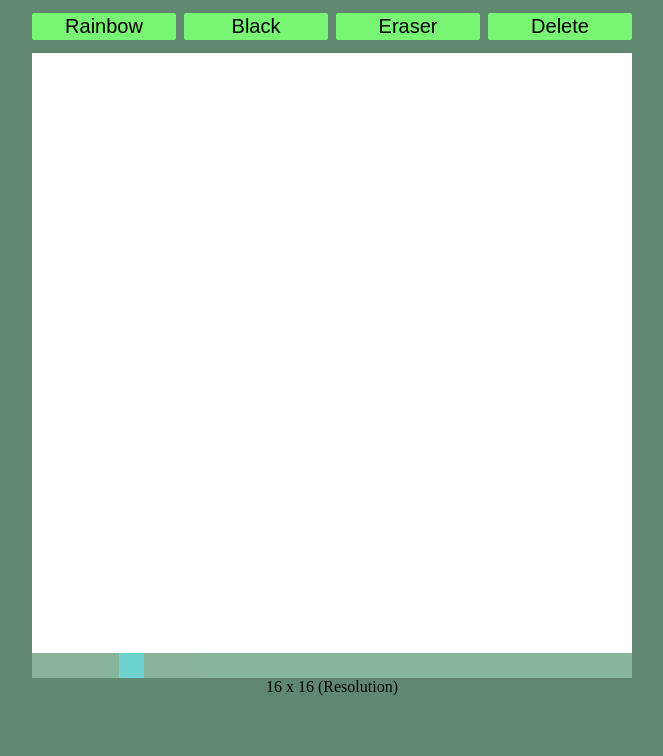
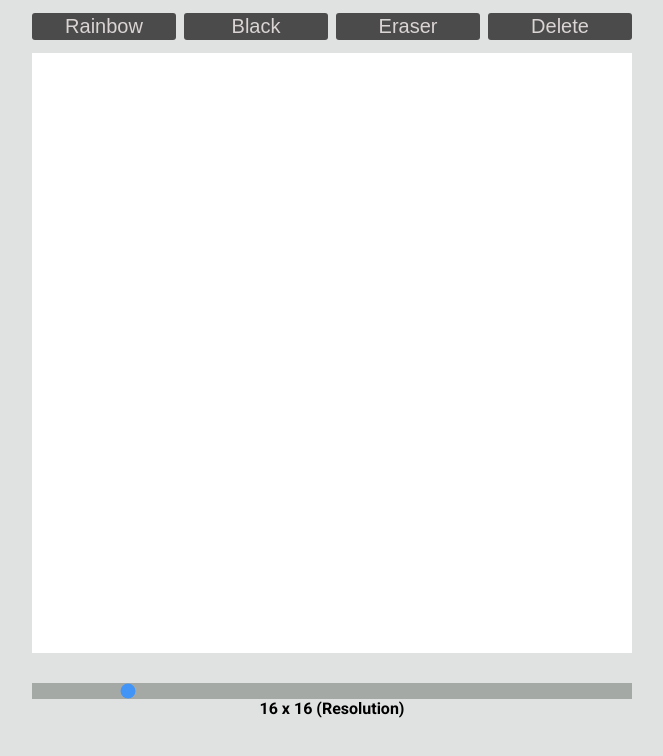
Before and after one commit to aurorn/Etch-A-Sketch, a plain HTML site: page index.html in a window 1280 px wide. Shown: the whole page, without its empty margins (308-971 px from the left). Drawn offline with Linux system fonts and the light colour scheme.

Commit message:
Added further styling to the webpage

```diff
--- a/styles/styles.css
+++ b/styles/styles.css
@@ -1,3 +1,5 @@
+@import url('https://fonts.googleapis.com/css2?family=Roboto:ital,wght@0,100;0,300;0,400;0,500;0,700;0,900;1,100;1,300;1,400;1,500;1,700;1,900&display=swap');
+
 * {
     margin: 0;
     padding: 0;
@@ -5,7 +7,7 @@
 }
 
 body{
-    background-color: rgb(96, 136, 112);
+    background-color: rgb(224, 226, 225);
     display: flex;
     flex-direction: column;
     align-items: center;
@@ -41,15 +43,14 @@
 }
 
 .slider {
+    margin-top: 30px;
     -webkit-appearance: none;
     appearance: none;
     height: 20px;
     width: 600px;
-    background: rgba(168, 218, 187, 0.801);
+    background: rgba(120, 126, 122, 0.801);
     outline: none;
     opacity: 0.7;
-    -webkit-transition: .2s;
-    transition: opacity .2s;
     display: flex;
     flex: 1;
 
@@ -57,42 +58,30 @@
 
 #slider-value {
     text-align: center;
+    font-family: 'Roboto';
+    font-weight: bold;
 }
 
 #slider:hover {
     opacity: 1;
 }
 
-.slider::-webkit-slider-thumb {
-    -webkit-appearance: none;
-    appearance: none;
-    width: 25px;
-    height: 25px;
-    background: rgb(116, 244, 248);
-    cursor: pointer;
-}
-
-.slider::-moz-range-thumb {
-    width: 25px;
-    height: 25px;
-    background: rgb(116, 244, 248);
-    cursor: pointer;
-}
 
 button {
     height: auto;
     width: 144px;
     font-size: 20px;
     border-style: solid;
-    border-radius: 2px;
+    border-radius: 3px;
     border-color: transparent;
     display: flex;
     flex: 1;
     justify-content: center;
-    background-color: rgb(120, 245, 115);
+    background-color: rgb(74, 75, 74);
+    color: rgb(218, 212, 212);
 
 }
 
 button:hover {
-    background-color: rgb(97, 199, 94);
+    color: rgb(81, 175, 81);
 }
```
